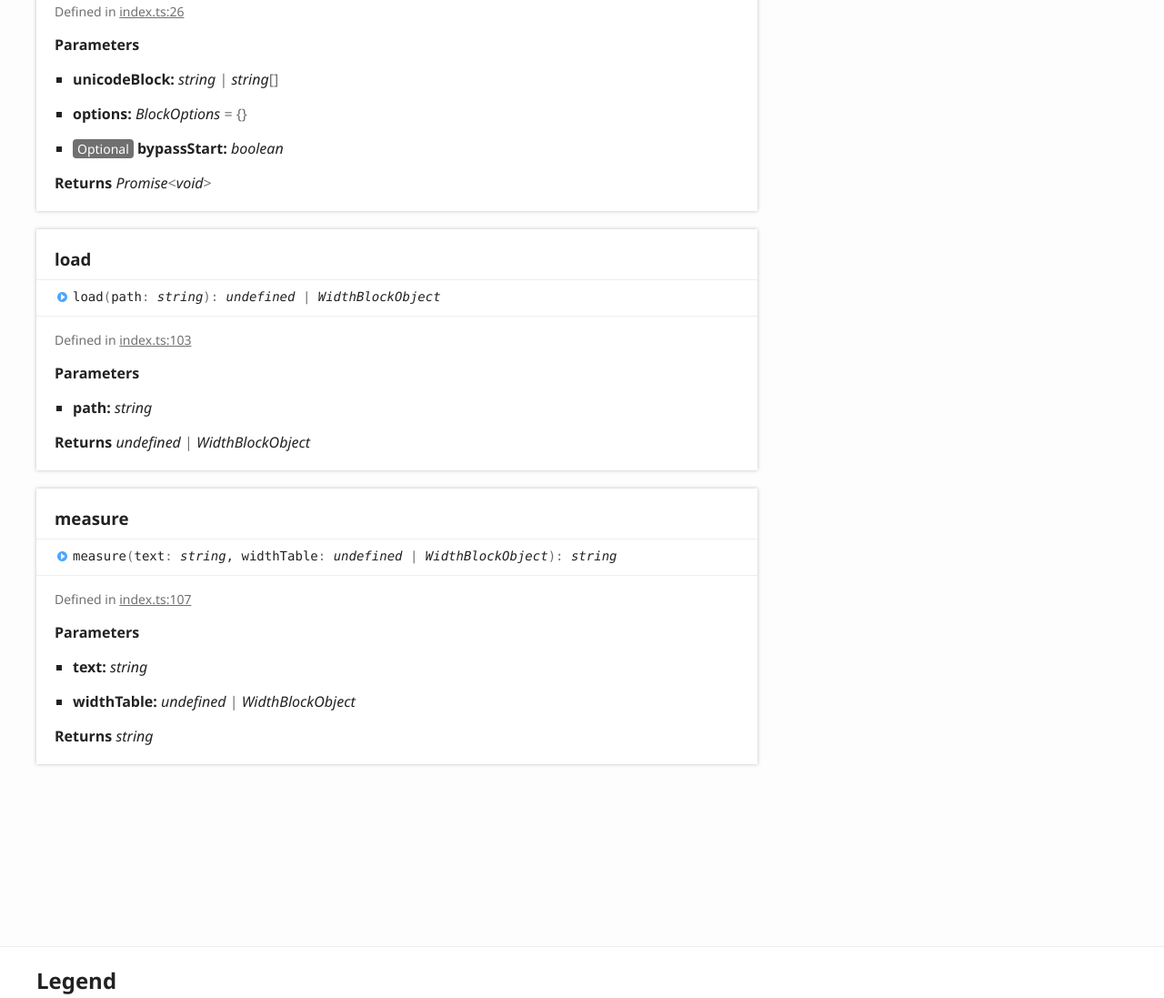
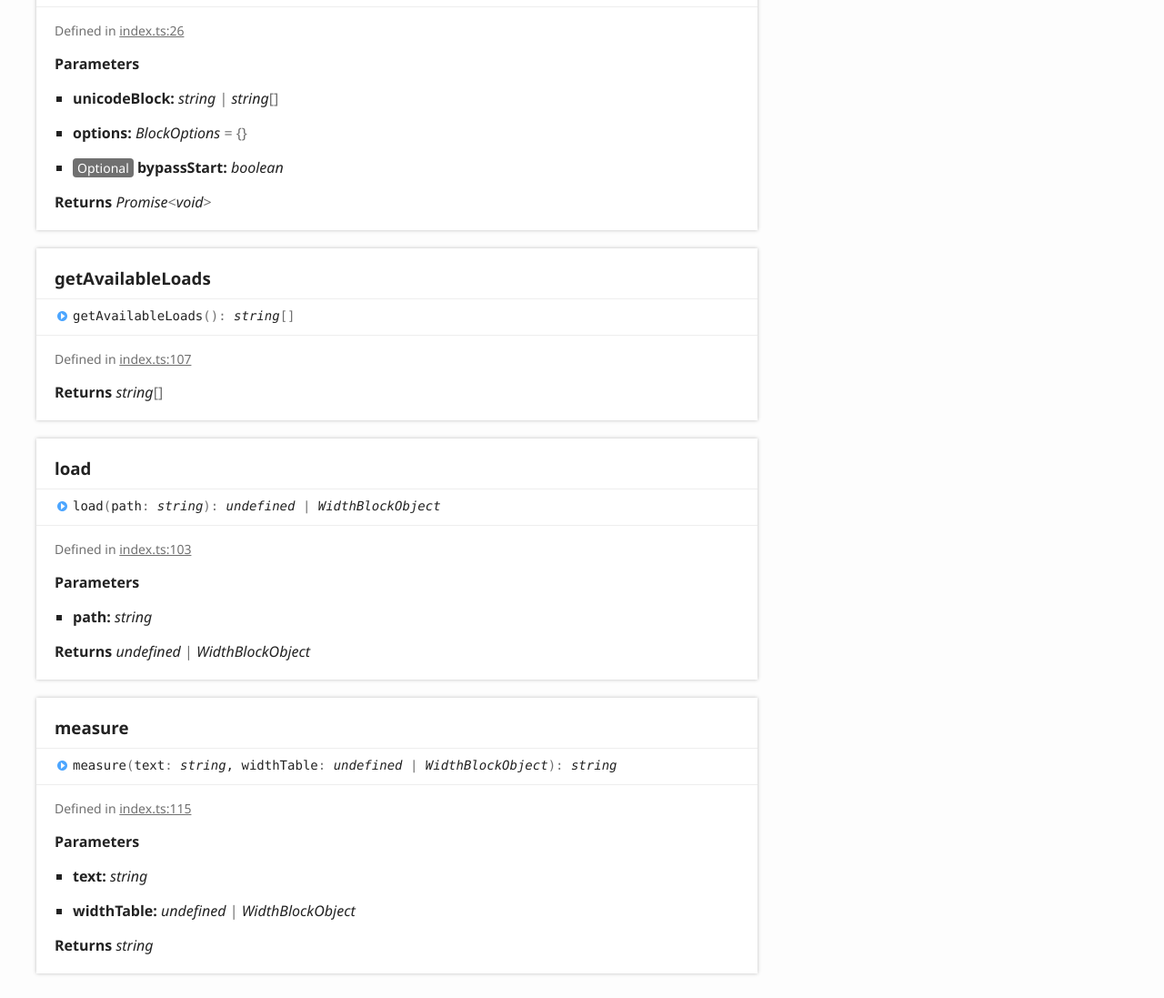
Before and after one commit to DeprecatedLuxas/width-measurer, a plain HTML site: page classes/WidthMeasurer.html in a window 1280 px wide. Shown: the part 1605-2702 px from the top of the page at 91% size. Drawn offline with Linux system fonts and the light colour scheme.

Commit message:
Deploying to gh-pages from @ DeprecatedLuxas/width-measurer@78dfce21c46afd8fc0becbe5d4a77fe8224e918c 🚀

```diff
--- a/classes/WidthMeasurer.html
+++ b/classes/WidthMeasurer.html
@@ -93,6 +93,7 @@
 							<h3>Methods</h3>
 							<ul class="tsd-index-list">
 								<li class="tsd-kind-method tsd-parent-kind-class"><a href="WidthMeasurer.html#create" class="tsd-kind-icon">create</a></li>
+								<li class="tsd-kind-method tsd-parent-kind-class"><a href="WidthMeasurer.html#getAvailableLoads" class="tsd-kind-icon">get<wbr>Available<wbr>Loads</a></li>
 								<li class="tsd-kind-method tsd-parent-kind-class"><a href="WidthMeasurer.html#load" class="tsd-kind-icon">load</a></li>
 								<li class="tsd-kind-method tsd-parent-kind-class"><a href="WidthMeasurer.html#measure" class="tsd-kind-icon">measure</a></li>
 							</ul>
@@ -112,7 +113,7 @@
 						<li class="tsd-description">
 							<aside class="tsd-sources">
 								<ul>
-									<li>Defined in <a href="https://github.com/DeprecatedLuxas/width-measurer/blob/077daf5/src/index.ts#L17">index.ts:17</a></li>
+									<li>Defined in <a href="https://github.com/DeprecatedLuxas/width-measurer/blob/78dfce2/src/index.ts#L17">index.ts:17</a></li>
 								</ul>
 							</aside>
 							<h4 class="tsd-parameters-title">Parameters</h4>
@@ -134,7 +135,7 @@
 					<div class="tsd-signature tsd-kind-icon">options<span class="tsd-signature-symbol">:</span> <span class="tsd-signature-type">WidthMeasurerOptions</span></div>
 					<aside class="tsd-sources">
 						<ul>
-							<li>Defined in <a href="https://github.com/DeprecatedLuxas/width-measurer/blob/077daf5/src/index.ts#L17">index.ts:17</a></li>
+							<li>Defined in <a href="https://github.com/DeprecatedLuxas/width-measurer/blob/78dfce2/src/index.ts#L17">index.ts:17</a></li>
 						</ul>
 					</aside>
 				</section>
@@ -151,7 +152,7 @@
 						<li class="tsd-description">
 							<aside class="tsd-sources">
 								<ul>
-									<li>Defined in <a href="https://github.com/DeprecatedLuxas/width-measurer/blob/077daf5/src/index.ts#L26">index.ts:26</a></li>
+									<li>Defined in <a href="https://github.com/DeprecatedLuxas/width-measurer/blob/78dfce2/src/index.ts#L26">index.ts:26</a></li>
 								</ul>
 							</aside>
 							<h4 class="tsd-parameters-title">Parameters</h4>
@@ -171,6 +172,23 @@
 					</ul>
 				</section>
 				<section class="tsd-panel tsd-member tsd-kind-method tsd-parent-kind-class">
+					<a name="getAvailableLoads" class="tsd-anchor"></a>
+					<h3>get<wbr>Available<wbr>Loads</h3>
+					<ul class="tsd-signatures tsd-kind-method tsd-parent-kind-class">
+						<li class="tsd-signature tsd-kind-icon">get<wbr>Available<wbr>Loads<span class="tsd-signature-symbol">(</span><span class="tsd-signature-symbol">)</span><span class="tsd-signature-symbol">: </span><span class="tsd-signature-type">string</span><span class="tsd-signature-symbol">[]</span></li>
+					</ul>
+					<ul class="tsd-descriptions">
+						<li class="tsd-description">
+							<aside class="tsd-sources">
+								<ul>
+									<li>Defined in <a href="https://github.com/DeprecatedLuxas/width-measurer/blob/78dfce2/src/index.ts#L107">index.ts:107</a></li>
+								</ul>
+							</aside>
+							<h4 class="tsd-returns-title">Returns <span class="tsd-signature-type">string</span><span class="tsd-signature-symbol">[]</span></h4>
+						</li>
+					</ul>
+				</section>
+				<section class="tsd-panel tsd-member tsd-kind-method tsd-parent-kind-class">
 					<a name="load" class="tsd-anchor"></a>
 					<h3>load</h3>
 					<ul class="tsd-signatures tsd-kind-method tsd-parent-kind-class">
@@ -180,7 +198,7 @@
 						<li class="tsd-description">
 							<aside class="tsd-sources">
 								<ul>
-									<li>Defined in <a href="https://github.com/DeprecatedLuxas/width-measurer/blob/077daf5/src/index.ts#L103">index.ts:103</a></li>
+									<li>Defined in <a href="https://github.com/DeprecatedLuxas/width-measurer/blob/78dfce2/src/index.ts#L103">index.ts:103</a></li>
 								</ul>
 							</aside>
 							<h4 class="tsd-parameters-title">Parameters</h4>
@@ -203,7 +221,7 @@
 						<li class="tsd-description">
 							<aside class="tsd-sources">
 								<ul>
-									<li>Defined in <a href="https://github.com/DeprecatedLuxas/width-measurer/blob/077daf5/src/index.ts#L107">index.ts:107</a></li>
+									<li>Defined in <a href="https://github.com/DeprecatedLuxas/width-measurer/blob/78dfce2/src/index.ts#L115">index.ts:115</a></li>
 								</ul>
 							</aside>
 							<h4 class="tsd-parameters-title">Parameters</h4>
@@ -246,6 +264,9 @@
 								<a href="WidthMeasurer.html#create" class="tsd-kind-icon">create</a>
 							</li>
 							<li class=" tsd-kind-method tsd-parent-kind-class">
+								<a href="WidthMeasurer.html#getAvailableLoads" class="tsd-kind-icon">get<wbr>Available<wbr>Loads</a>
+							</li>
+							<li class=" tsd-kind-method tsd-parent-kind-class">
 								<a href="WidthMeasurer.html#load" class="tsd-kind-icon">load</a>
 							</li>
 							<li class=" tsd-kind-method tsd-parent-kind-class">
```
Also changed, not shown: assets/js/search.js (+1 -1 lines).
